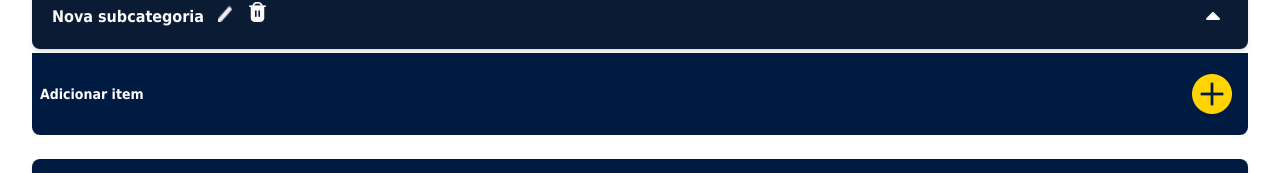
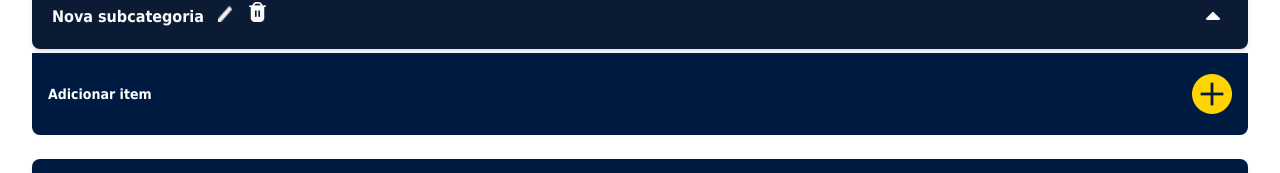
Before and after one commit to VINNE7/chefaofront, a React (Vite) app: page /menupage in a window 1280 px wide. Both pictures are taken after a click on the button 1217 px from the left and 557 px from the top of the page. Shown: the part 542-715 px from the top of the page. Built offline with nearby package versions, Linux system fonts and the light colour scheme.

Commit message:
css ajustado

```diff
--- a/src/components/Category/index.tsx
+++ b/src/components/Category/index.tsx
@@ -121,7 +121,7 @@ export default function Category() {
           <div className="drop">
             <button className="w-full h-[82px] bg-royaldark flex-row rounded-b-lg flex justify-between items-center hover:cursor-pointer mb-4">
               <div className="flex flex-col items-start gap-4">
-                <h1 className="text-white text-sm font-bold leading-[22px] ml-[8px]">
+                <h1 className="text-white text-sm font-bold leading-[22px] ml-4">
                   Adicionar item
                 </h1>
               </div>
```
